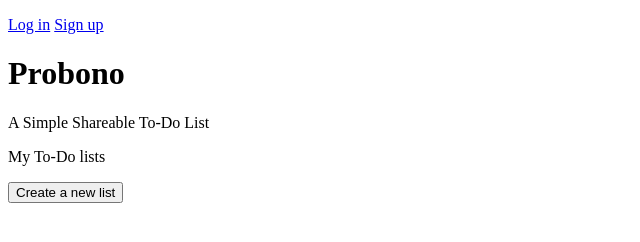
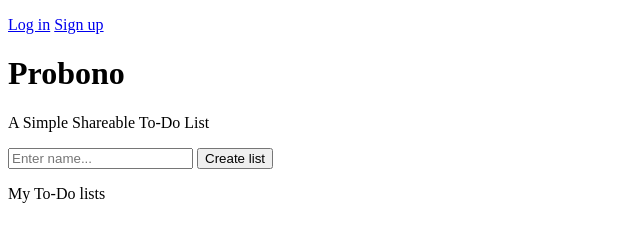
Before and after one commit to rivukhoda/probono, a plain HTML site: page admin.html in a window 1280 px wide. Shown: the whole page, without its empty margins (0-640 px from the left). Drawn offline with Linux system fonts and the light colour scheme.

Commit message:
Formatting: Moved the create button above the subtitle and added an input field.

```diff
--- a/admin.html
+++ b/admin.html
@@ -4,6 +4,7 @@
     <meta charset="UTF-8">
     <title>Title</title>
     <link rel="stylesheet" href="style.css">
+    <script src="admin.js"></script>
 </head>
 <body>
 <nav id="menu">
@@ -14,8 +15,13 @@
 </nav>
 <h1>Probono</h1>
 <p>A Simple Shareable To-Do List</p>
+<div>
+    <input type="text" id="name" placeholder="Enter name...">
+    <button id="button">Create list</button>
+</div>
+
 <p>My To-Do lists</p>
-<button id="button">Create a new list</button>
+
 <ul id="list">
 
 </ul>
```
